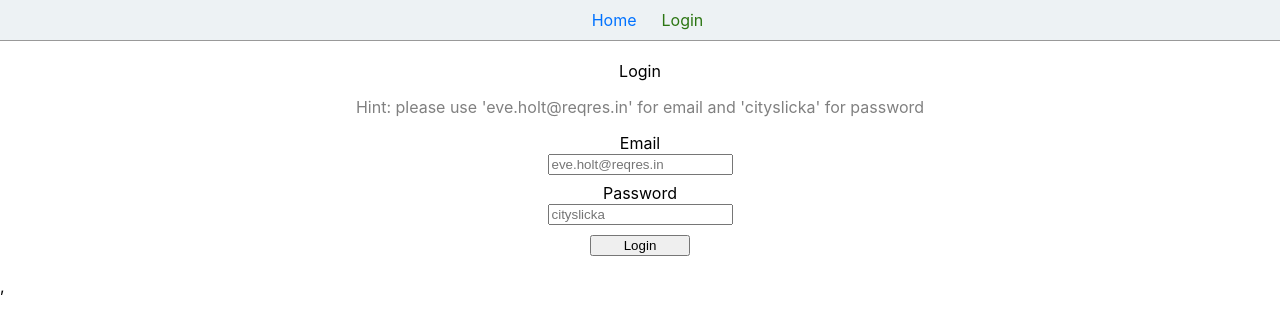
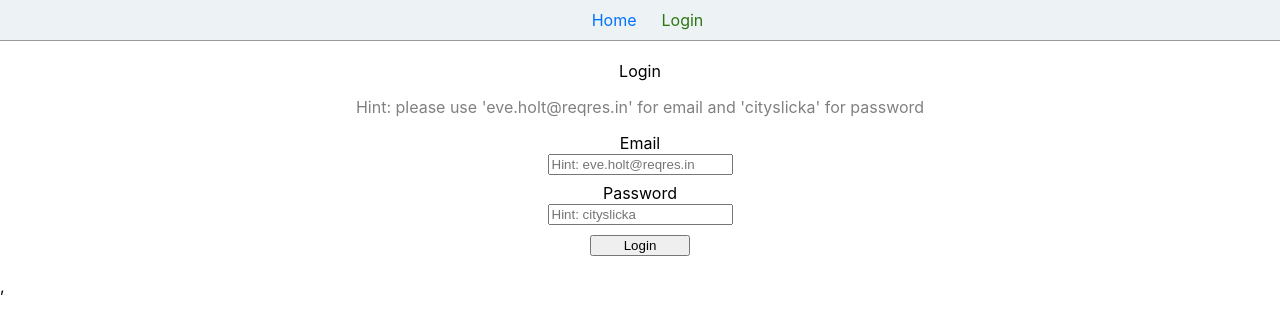
Before and after one commit to mamadoo/my-app, a React (Create React App) app: page /login in a window 1280 px wide. Shown: the top 330 px of the page. Built offline with nearby package versions, Linux system fonts and the light colour scheme.

Commit message:
Update placeholders

```diff
--- a/src/pages/Login/Login.js
+++ b/src/pages/Login/Login.js
@@ -89,7 +89,7 @@ function Login() {
 
         <input
           type='text'
-          placeholder='eve.holt@reqres.in'
+          placeholder='Hint: eve.holt@reqres.in'
           {...email}
           autoComplete='new-password'
           onKeyUp={handleKeyUp}
@@ -108,7 +108,7 @@ function Login() {
 
         <input
           type='password'
-          placeholder='cityslicka'
+          placeholder='Hint: cityslicka'
           {...password}
           autoComplete='new-password'
           onKeyUp={handleKeyUp}
```
